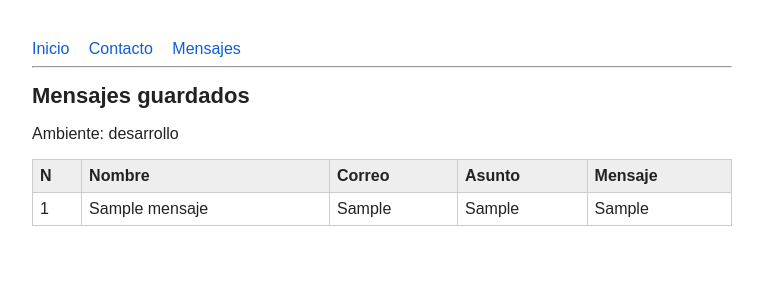
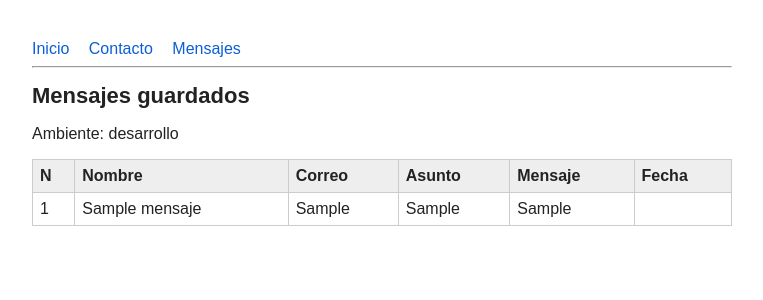
Before and after one commit to smelo190/formulario-contacto-lasalle, a Flask app: page /mensajes in a window 1280 px wide. Shown: the top 300 px of the page, without its empty margins (258-1021 px from the left). Run offline with Flask 3, Linux system fonts and the light colour scheme; tables that the repository leaves empty hold one stand-in row (values such as "Sample post").

Commit message:
Muestra la fecha de cada mensaje en el listado

```diff
--- a/templates/mensajes.html
+++ b/templates/mensajes.html
@@ -12,6 +12,7 @@
                 <th>Correo</th>
                 <th>Asunto</th>
                 <th>Mensaje</th>
+                <th>Fecha</th>
             </tr>
             {% for m in lista %}
                 <tr>
@@ -20,6 +21,7 @@
                     <td>{{ m["correo"] }}</td>
                     <td>{{ m["asunto"] }}</td>
                     <td>{{ m["mensaje"] }}</td>
+                    <td>{{ m["fecha"] }}</td>
                 </tr>
             {% endfor %}
         </table>
```
